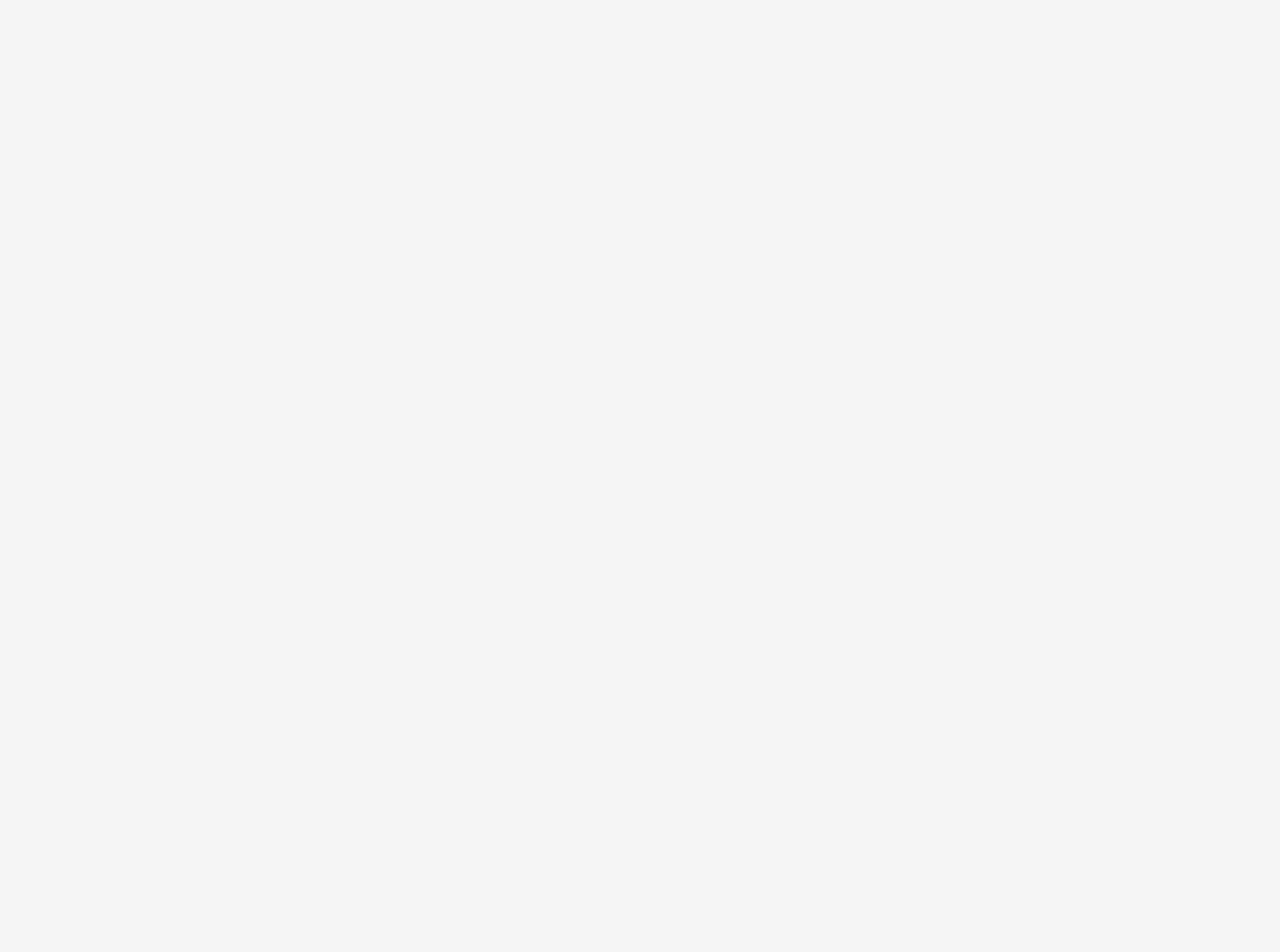
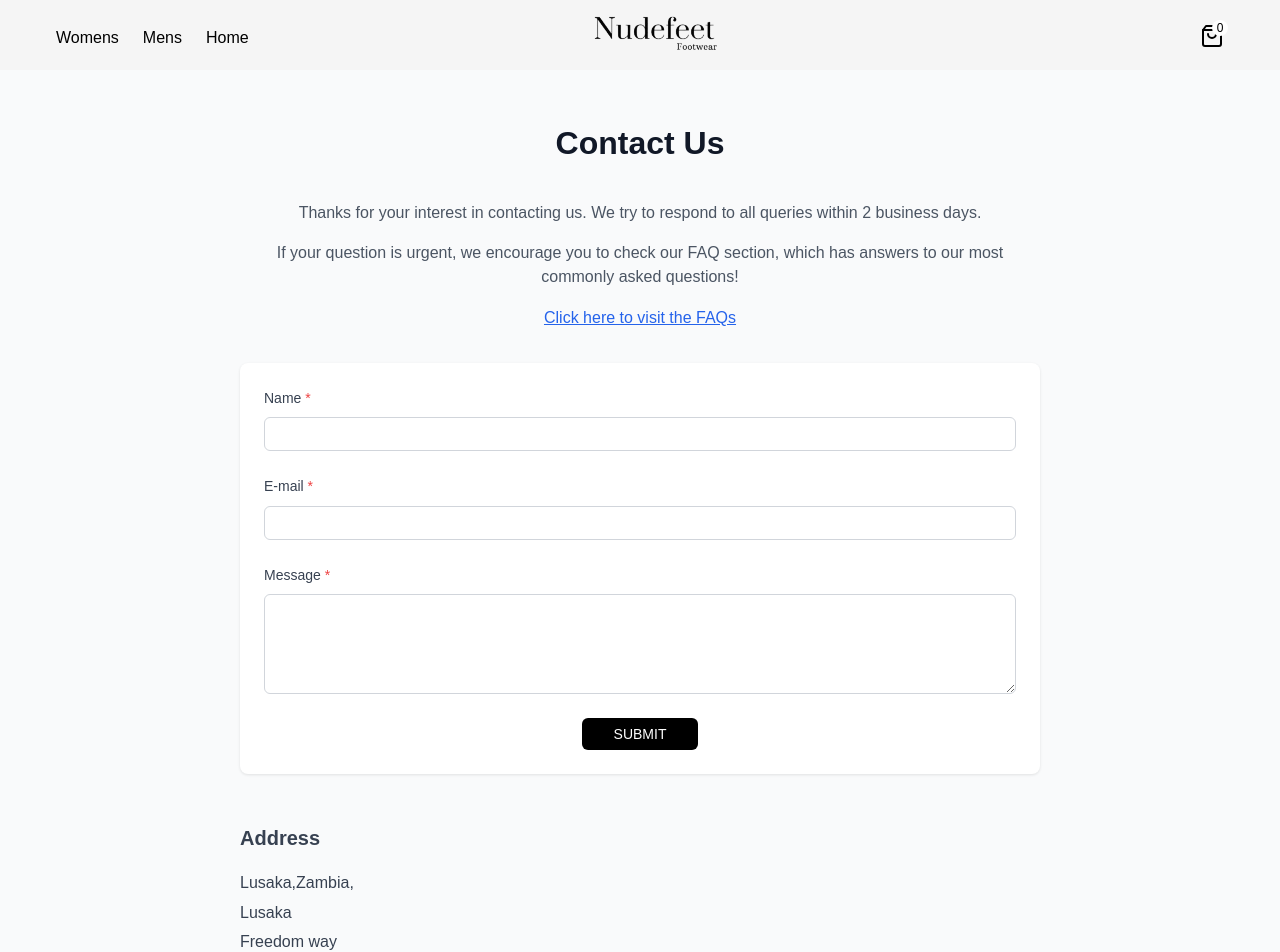
Before and after one commit to Ignatius-Musonda/Nude, a React (Create React App) app: page /contact in a window 1280 px wide. Before the commit this address had no page. Shown: the top 952 px of the page. Before the commit the page ends 800 px from the top, so only its background shows below. Built offline with nearby package versions, Linux system fonts and the light colour scheme.

Commit message:
contact page

```diff
--- a/src/App.js
+++ b/src/App.js
@@ -6,6 +6,7 @@ import ProductListing from './Pages/ProductListing/ProductListing';
 import {Routes,Route,Router} from "react-router-dom"
 import ProductPage from './Pages/ProductPage/ProductPage';
 import AboutPage from './Pages/About/About';
+import ContactPage from './Pages/Contact/ContactPage';
 
 
 
@@ -28,6 +29,9 @@ const App = () => {
 
                       </Route>
                       <Route path="/about" element={<AboutPage/>}>
+
+                      </Route>
+                      <Route path="/contact" element={<ContactPage/>}>
 
                       </Route>
                       </Routes>
--- a/src/Components/Footer/Footer.js
+++ b/src/Components/Footer/Footer.js
@@ -39,7 +39,7 @@ const Footer = () => (
           <li><a href="#">Shipping Policy</a></li>
           <li><a href="#">Returns Policy</a></li>
           <li><a href="#">Privacy Policy</a></li>
-          <li><a href="#">Contact Us</a></li>
+          <li><a href="/contact">Contact Us</a></li>
         </ul>
       </div>
     </div>
--- /dev/null
+++ b/src/Pages/Contact/ContactPage.css
@@ -0,0 +1,155 @@
+.contact-page {
+    min-height: 100vh;
+    background-color: #f9fafb;
+    padding: 48px 16px;
+  }
+
+  .contact-container {
+    max-width: 800px;
+    margin: 0 auto;
+  }
+
+  .contact-title {
+    font-size: 2rem;
+    font-weight: 600;
+    text-align: center;
+    color: #111827;
+    margin-bottom: 32px;
+  }
+
+  .contact-intro {
+    text-align: center;
+    color: #4b5563;
+    margin-bottom: 32px;
+  }
+
+  .contact-intro p {
+    margin-bottom: 16px;
+    line-height: 1.5;
+  }
+
+  .faq-link {
+    color: #2563eb;
+    text-decoration: underline;
+  }
+
+  .faq-link:hover {
+    color: #1d4ed8;
+  }
+
+  .form-card {
+    background: white;
+    border-radius: 8px;
+    box-shadow: 0 1px 3px rgba(0, 0, 0, 0.1);
+    padding: 24px;
+    margin-bottom: 48px;
+  }
+
+  .contact-form {
+    display: flex;
+    flex-direction: column;
+    gap: 24px;
+  }
+
+  .form-group {
+    display: flex;
+    flex-direction: column;
+    gap: 8px;
+  }
+
+  .form-group label {
+    font-size: 0.875rem;
+    font-weight: 500;
+    color: #374151;
+  }
+
+  .required {
+    color: #ef4444;
+  }
+
+  .form-input {
+    width: 100%;
+    padding: 8px 12px;
+    border: 1px solid #d1d5db;
+    border-radius: 6px;
+    font-size: 0.875rem;
+    transition: all 0.2s;
+  }
+
+  .form-input:focus {
+    outline: none;
+    border-color: #2563eb;
+    box-shadow: 0 0 0 2px rgba(37, 99, 235, 0.2);
+  }
+
+  textarea.form-input {
+    resize: vertical;
+    min-height: 100px;
+  }
+
+  .submit-container {
+    text-align: center;
+  }
+
+  .submit-button {
+    background-color: black;
+    color: white;
+    padding: 8px 32px;
+    border: none;
+    border-radius: 6px;
+    font-size: 0.875rem;
+    font-weight: 500;
+    cursor: pointer;
+    transition: all 0.2s;
+  }
+
+  .submit-button:hover {
+    background-color: #1f2937;
+    transform: rotate(-2deg);
+  }
+
+  .address-section {
+    color: #374151;
+  }
+
+  .address-title {
+    font-size: 1.25rem;
+    font-weight: 600;
+    margin-bottom: 16px;
+  }
+
+  .address-content {
+    line-height: 1.6;
+  }
+
+  .address-content p {
+    margin-bottom: 4px;
+  }
+
+  .email-info {
+    margin-top: 16px;
+  }
+
+  .email-info a {
+    color: #2563eb;
+    text-decoration: none;
+  }
+
+  .email-info a:hover {
+    text-decoration: underline;
+  }
+
+  /* Responsive styles */
+  @media (max-width: 640px) {
+    .contact-page {
+      padding: 32px 16px;
+    }
+
+    .contact-title {
+      font-size: 1.5rem;
+    }
+
+    .form-card {
+      padding: 16px;
+    }
+  }
--- /dev/null
+++ b/src/Pages/Contact/ContactPage.js
@@ -0,0 +1,106 @@
+import React from 'react';
+import './ContactPage.css';
+import NavBar from '../../Components/NavBar/NavBar';
+import ScrollToTop from '../../Components/ScrollTop/ScroolTop';
+import Footer from '../../Components/Footer/Footer';
+
+
+
+const ContactPage = () => {
+  const handleSubmit = (e) => {
+    e.preventDefault();
+    // Handle form submission logic here
+  };
+
+  return (
+
+
+    <>
+        <div className='NavBarCover'>
+    <NavBar/>
+    <ScrollToTop/>
+</div>
+    <div className="contact-page">
+      <div className="contact-container">
+        <h1 className="contact-title">Contact Us</h1>
+
+        <div className="contact-intro">
+          <p>
+            Thanks for your interest in contacting us. We try to respond to all queries within 2 business days.
+          </p>
+          <p>
+            If your question is urgent, we encourage you to check our FAQ section, which has answers to our most commonly asked questions!
+          </p>
+          <a href="#faqs" className="faq-link">
+            Click here to visit the FAQs
+          </a>
+        </div>
+
+        <div className="form-card">
+          <form onSubmit={handleSubmit} className="contact-form">
+            <div className="form-group">
+              <label htmlFor="name">
+                Name <span className="required">*</span>
+              </label>
+              <input
+                type="text"
+                id="name"
+                required
+                className="form-input"
+              />
+            </div>
+
+            <div className="form-group">
+              <label htmlFor="email">
+                E-mail <span className="required">*</span>
+              </label>
+              <input
+                type="email"
+                id="email"
+                required
+                className="form-input"
+              />
+            </div>
+
+            <div className="form-group">
+              <label htmlFor="message">
+                Message <span className="required">*</span>
+              </label>
+              <textarea
+                id="message"
+                required
+                rows={4}
+                className="form-input"
+              />
+            </div>
+
+            <div className="submit-container">
+              <button type="submit" className="submit-button">
+                SUBMIT
+              </button>
+            </div>
+          </form>
+        </div>
+
+        <div className="address-section">
+          <h2 className="address-title">Address</h2>
+          <div className="address-content">
+            <p>Lusaka,Zambia,</p>
+            <p>Lusaka</p>
+            <p>Freedom way</p>
+            <p className="email-info">
+              Email: <a href="nudefeetfootwear@gmail.com">nudefeetfootwear@gmail.com</a>
+            </p>
+          </div>
+        </div>
+      </div>
+    </div>
+    <div className='footerCover'>
+          <Footer/>
+      </div>
+    </>
+
+  );
+};
+
+export default ContactPage;
--- a/src/Pages/ProductListing/ProductListing.js
+++ b/src/Pages/ProductListing/ProductListing.js
@@ -89,7 +89,7 @@ const ProductListing = () => {
 
       <div className="product-grid">
         {getSortedProducts().map((product) => (
-          <Link to={"/"} > {/* Link to product details page */}
+          <Link to="/product">  {/* Link to product details page */}
           {/* <Link to={`/product/${product.id}`} key={product.id}>  */}
             <ProductCard product={product} />
           </Link>
```
